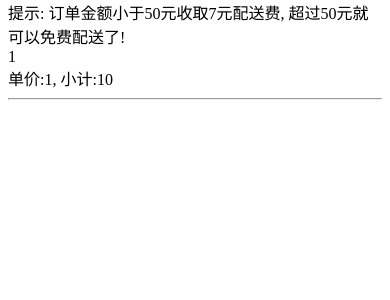
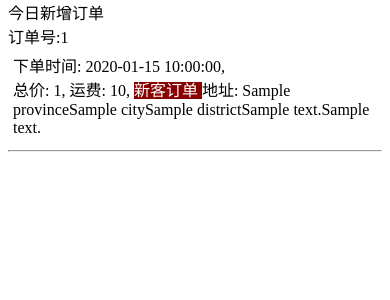
Before and after one commit to zhanliu/orchard7, a PHP site: the page made by application/views/mobile/admin/order_manager.php in a window 390 px wide. Shown: the part 56-356 px from the top of the page. Run offline with PHP 8.4, Linux system fonts and the light colour scheme; tables that the repository leaves empty or names only in its code hold one stand-in row (values such as "Sample post"); the template is opened without the code that fills it: most values are stand-ins (such as "Sample title", 1, 10 or a date in 2020); some libraries are stand-ins or nearby versions.

Commit message:
Mobile order manager query today's orders only

```diff
--- a/application/controller/mobileadmin.php
+++ b/application/controller/mobileadmin.php
@@ -1,11 +1,11 @@
 <?php
-
+include('application/views/mobile/ShoppingCart.class.php');
 class MobileAdmin extends Controller {
 
     public function orderManager()
     {
         $order_model = $this->loadModel('OrderModel');
-        $orders = $order_model->getAllOrdersWithDetails();
+        $orders = $order_model->getTodayOrdersWithDetails();
 
         require 'application/views/mobile/header.php';
         require 'application/views/mobile/admin/order_manager.php';
--- a/application/views/mobile/admin/order_manager.php
+++ b/application/views/mobile/admin/order_manager.php
@@ -25,22 +25,30 @@
                         <div class="full-content">
 
                             <div class="alert alert-danger">
-                                提示: 订单金额小于50元收取7元配送费, 超过50元就可以免费配送了!
+                                今日新增订单
                             </div>
 
 
                                 <?php
                                 foreach ($orders as $order) {
                                     $id = $order->id;
+                                    $full_address = $order->province.$order->city.$order->district.$order->address1.$order->address2;
                                     //$qty = $items[$product->id];
+                                    $order_reliable = $order->is_verified ? "老客订单" : "新客订单";
+                                    $order_reliable_bg = $order->is_verified ? "#008" : "#800";
                                     ?>
 
                                     <div id="list_<?php echo $id; ?>">
 
-                                        <div class="name"><?php echo $id; ?></div>
-                                        <div class="desc">
-                                            <span>单价:<?php echo $order->total_amount; ?>, </span>
-                                            <span>小计:<?php echo $order->delivery_fee; ?></span>
+                                        <div class="name">订单号:<?php echo $order->order_number; ?></div>
+                                        <div class="desc" style="color:#000;padding:5px">
+                                            <span>下单时间: <?php echo $order->created_time; ?>, </span><br>
+                                            <span>总价: <?php echo $order->total_amount; ?>, </span>
+                                            <span>运费: <?php echo $order->delivery_fee; ?>, </span>
+                                            <span style="background:<?php echo $order_reliable_bg?>;color:#fff">
+                                                <?php echo $order_reliable; ?>
+                                            </span>
+                                            <span>地址: <?php echo $full_address; ?></span>
                                         </div>
                                      </div>
 
```
Also changed, not shown: application/models/OrderModel.php (+22 -4 lines).
